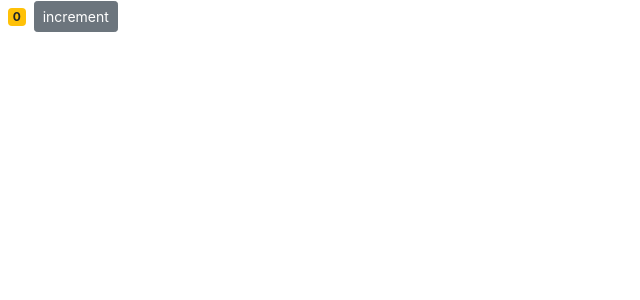
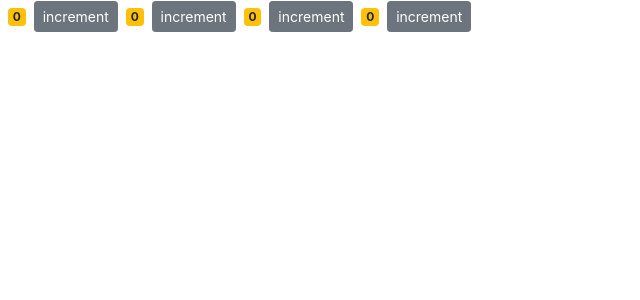
Before and after one commit to JennMP88/moshPractice, a React (Create React App) app: page / in a window 1280 px wide. Shown: the top 300 px of the page, without its empty margins (0-640 px from the left). Built offline with nearby package versions, Linux system fonts and the light colour scheme.

Commit message:
created a new file

```diff
--- /dev/null
+++ b/src/components/counters.jsx
@@ -0,0 +1,28 @@
+import React, { Component } from 'react'
+import Counter from './counter';
+
+class Counters extends Component {
+    constructor(){
+        super()
+        this.state={
+            counters:[
+                {id:1, value:0},
+                {id:2, value:0},
+                {id:3, value:0},
+                {id:4, value:0},
+            ]
+        }
+    }
+
+    render() {
+        return (
+            <>
+                {this.state.counters.map(counter=> <Counter key={counter.id}/>)}
+
+            </>
+        )
+    }
+}
+
+
+export default Counters;
--- a/src/index.js
+++ b/src/index.js
@@ -1,11 +1,11 @@
 import React from 'react';
 import ReactDOM from 'react-dom';
-import App from './App';
+// import App from './App';
 import * as serviceWorker from './serviceWorker';
 import 'bootstrap/dist/css/bootstrap.css';
-import Counter from './components/counter'
+import Counters from './components/counters'
 
-ReactDOM.render(<Counter />, document.getElementById('root'));
+ReactDOM.render(<Counters />, document.getElementById('root'));
 
 // If you want your app to work offline and load faster, you can change
 // unregister() to register() below. Note this comes with some pitfalls.
```
